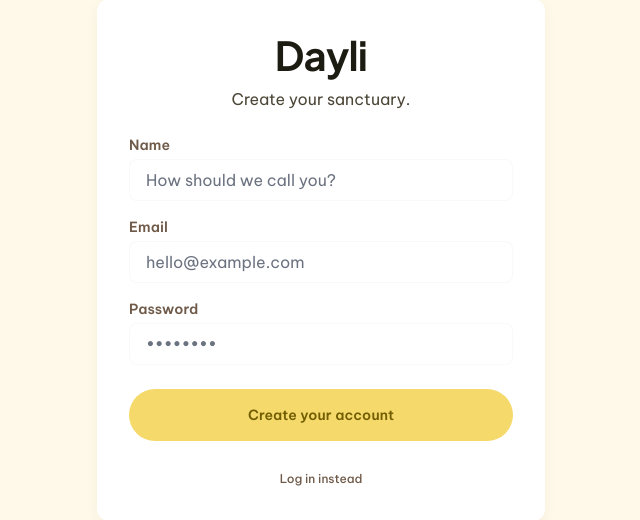
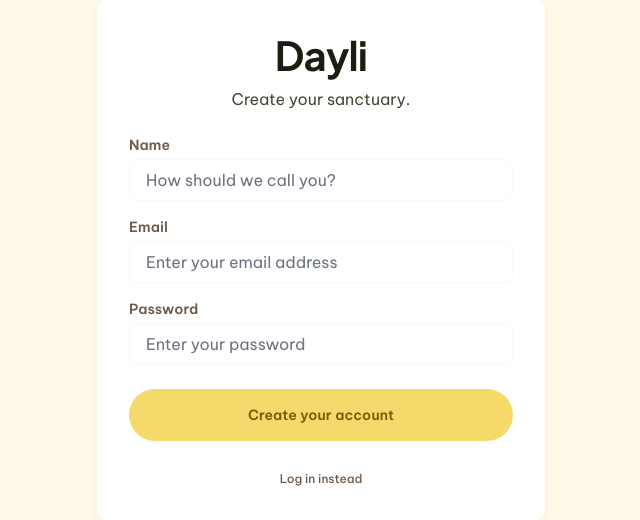
Before and after one commit to Esstargirly/Dayli, a Flask app: page /auth/signup in a window 1280 px wide. Shown: the part 140-660 px from the top of the page, without its empty margins (319-959 px from the left). Run offline with Flask 3, Linux system fonts and the light colour scheme; some libraries are stand-ins or nearby versions.

Commit message:
Update email and password input placeholders for clarity in login and signup forms

```diff
--- a/frontend/templates/auth/login.html
+++ b/frontend/templates/auth/login.html
@@ -130,7 +130,7 @@
 <form action="{{ url_for('auth.login') }}" class="flex flex-col gap-md" method="POST">
 <div class="flex flex-col gap-xs">
 <label class="font-label-md text-label-md text-on-surface-variant ml-xs" for="email">Email</label>
-<input class="w-full bg-surface-container-lowest border input-border rounded-lg px-md py-3 font-body-md text-on-surface placeholder:text-on-surface-variant/50 input-focus transition-colors" id="email" name="email" placeholder="hello@example.com" required="" type="email"/>
+<input class="w-full bg-surface-container-lowest border input-border rounded-lg px-md py-3 font-body-md text-on-surface placeholder:text-on-surface-variant/50 input-focus transition-colors" id="email" name="email" placeholder="Enter your email" required="" type="email"/>
 </div>
 <div class="flex flex-col gap-xs">
 <div class="flex justify-between items-center ml-xs">
@@ -138,7 +138,7 @@
 <a class="font-label-sm text-label-sm text-secondary hover:text-secondary-fixed transition-colors" href="#">Forgot password?</a>
 </div>
 <div class="relative">
-<input class="w-full bg-surface-container-lowest border input-border rounded-lg px-md py-3 font-body-md text-on-surface placeholder:text-on-surface-variant/50 input-focus transition-colors pr-[48px]" id="password" name="password" placeholder="••••••••" required="" type="password"/>
+<input class="w-full bg-surface-container-lowest border input-border rounded-lg px-md py-3 font-body-md text-on-surface placeholder:text-on-surface-variant/50 input-focus transition-colors pr-[48px]" id="password" name="password" placeholder="Enter your password" required="" type="password"/>
 <button class="absolute right-3 top-1/2 -translate-y-1/2 text-on-surface-variant/50 hover:text-on-surface transition-colors p-1 custom-ring rounded-full flex items-center justify-center" onclick="const p=document.getElementById('password'); p.type = p.type === 'password' ? 'text' : 'password'; this.querySelector('span').textContent = p.type === 'password' ? 'visibility_off' : 'visibility';" type="button">
 <span class="material-symbols-outlined" style="font-size: 20px;">visibility_off</span>
 </button>
--- a/frontend/templates/auth/signup.html
+++ b/frontend/templates/auth/signup.html
@@ -120,11 +120,11 @@
 </div>
 <div class="flex flex-col gap-xs">
 <label class="font-label-md text-label-md text-tertiary" for="email">Email</label>
-<input class="bg-surface-container-lowest border border-outline-variant/10 rounded-lg px-md py-sm font-body-md text-body-md text-on-surface input-focus transition-colors" id="email" name="email" placeholder="hello@example.com" type="email" required/>
+<input class="bg-surface-container-lowest border border-outline-variant/10 rounded-lg px-md py-sm font-body-md text-body-md text-on-surface input-focus transition-colors" id="email" name="email" placeholder="Enter your email address" type="email" required/>
 </div>
 <div class="flex flex-col gap-xs">
 <label class="font-label-md text-label-md text-tertiary" for="password">Password</label>
-<input class="bg-surface-container-lowest border border-outline-variant/10 rounded-lg px-md py-sm font-body-md text-body-md text-on-surface input-focus transition-colors" id="password" name="password" placeholder="••••••••" type="password" required/>
+<input class="bg-surface-container-lowest border border-outline-variant/10 rounded-lg px-md py-sm font-body-md text-body-md text-on-surface input-focus transition-colors" id="password" name="password" placeholder="Enter your password" type="password" required/>
 </div>
 <button class="mt-sm w-full bg-primary-container text-on-primary-container font-label-md text-label-md rounded-full py-md hover:opacity-90 transition-opacity flex items-center justify-center" type="submit">
                 Create your account
```
